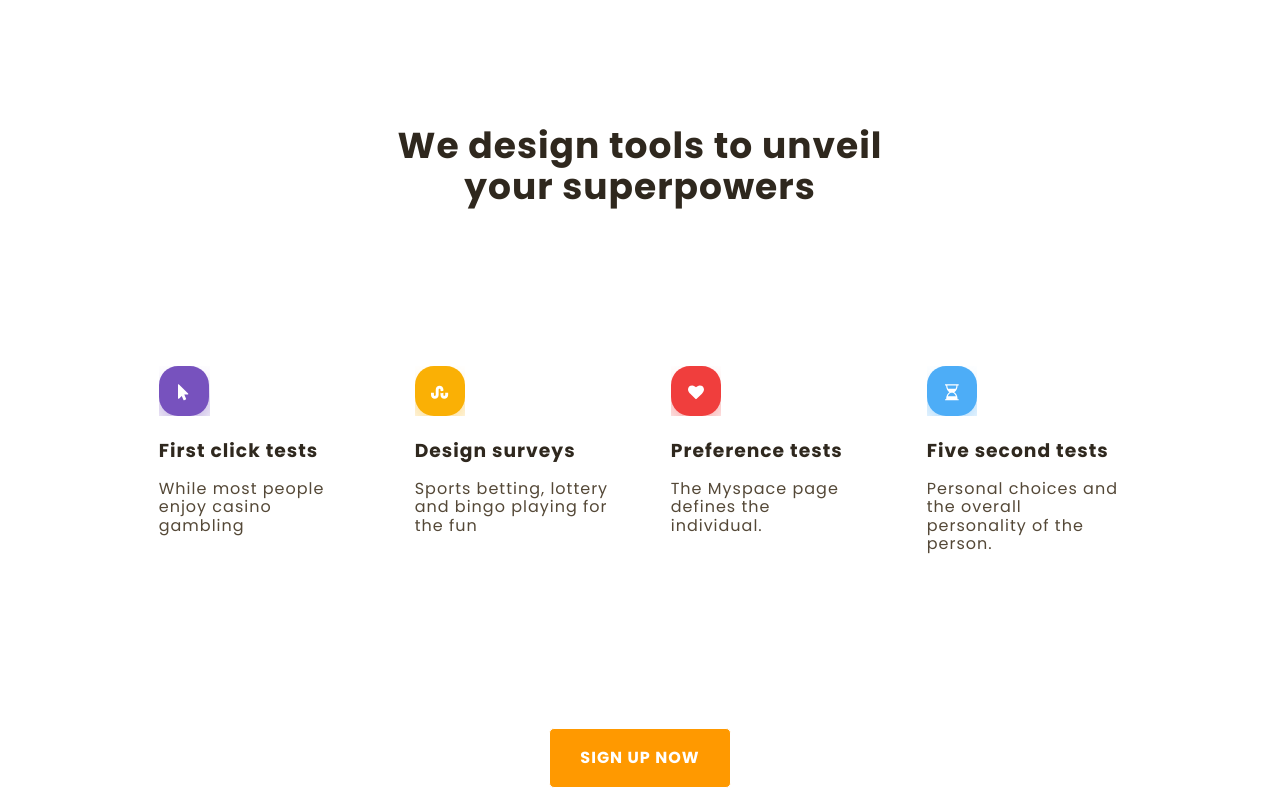
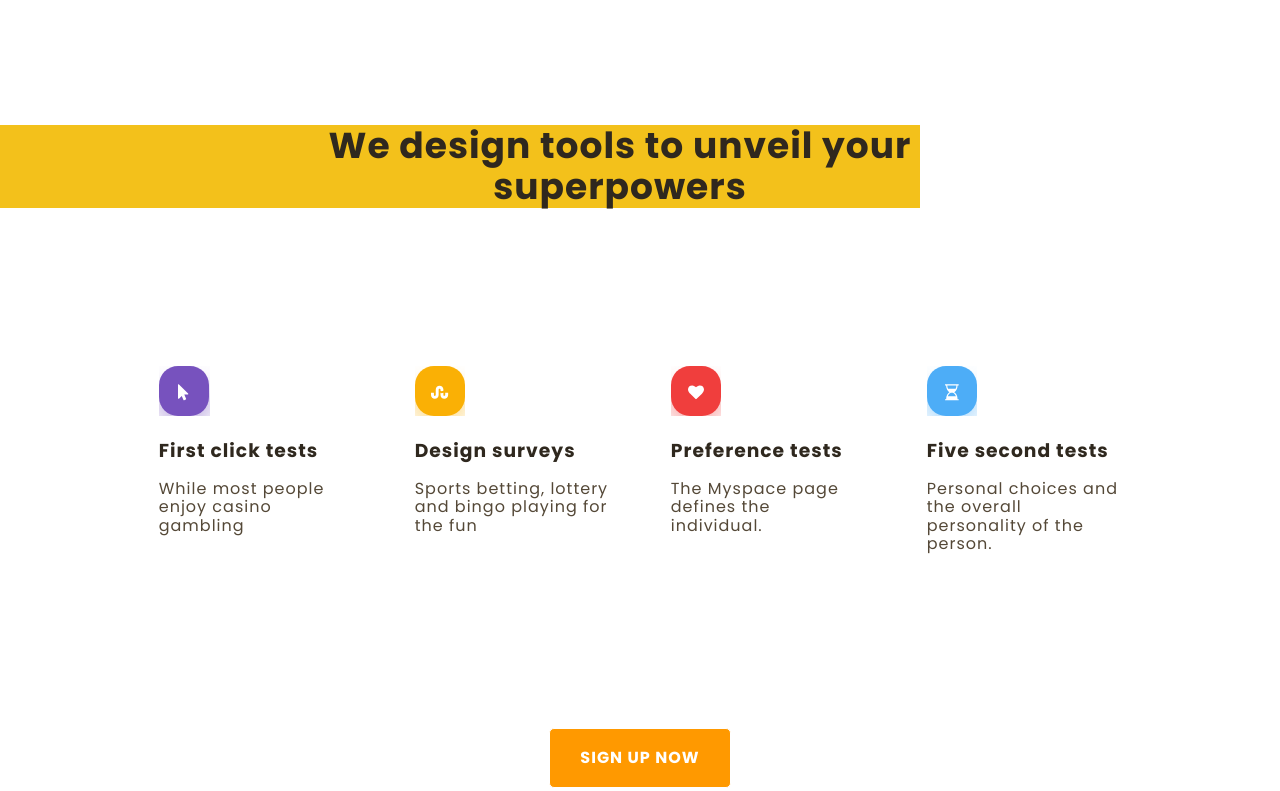
Before and after one commit to yui9667/productly, a plain HTML site: page index.html in a window 1280 px wide. Shown: the part 789-1580 px from the top of the page. Drawn offline with Linux system fonts and the light colour scheme.

Commit message:
Removed br in HTML

```diff
--- a/index.html
+++ b/index.html
@@ -53,7 +53,7 @@
       </div>
     </header>
     <section class="desgin_tools">
-      <h2>We design tools to unveil<br />your superpowers</h2>
+      <h2>We design tools to unveil your superpowers</h2>
       <div class="tools_contanier">
         <div class="tool_box box">
           <img src="images/click.svg" alt="check purple-icon" />
--- a/styles/styles.css
+++ b/styles/styles.css
@@ -128,6 +128,10 @@ li a {
   text-align: center;
 }
 h2 {
+  padding-left: 25%;
+  max-width: 600px;
+  width: 100%;
+  background-color: #f3c11b;
   font-size: 36px;
   letter-spacing: 1px;
 }
```
